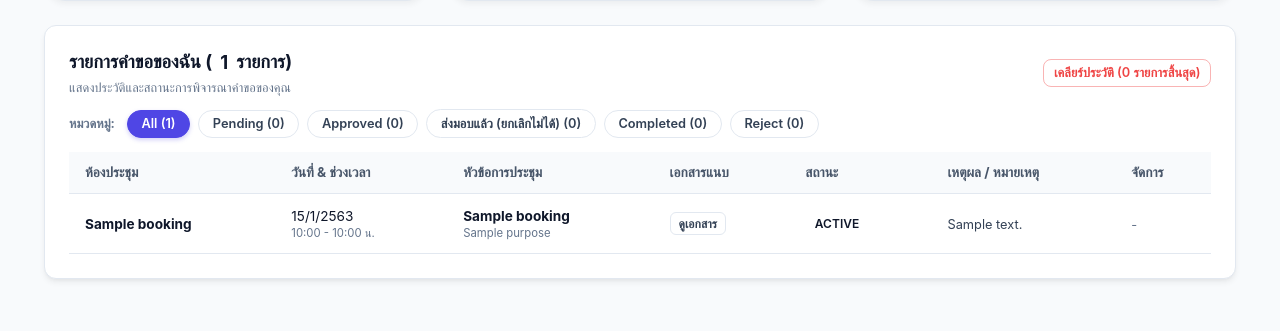
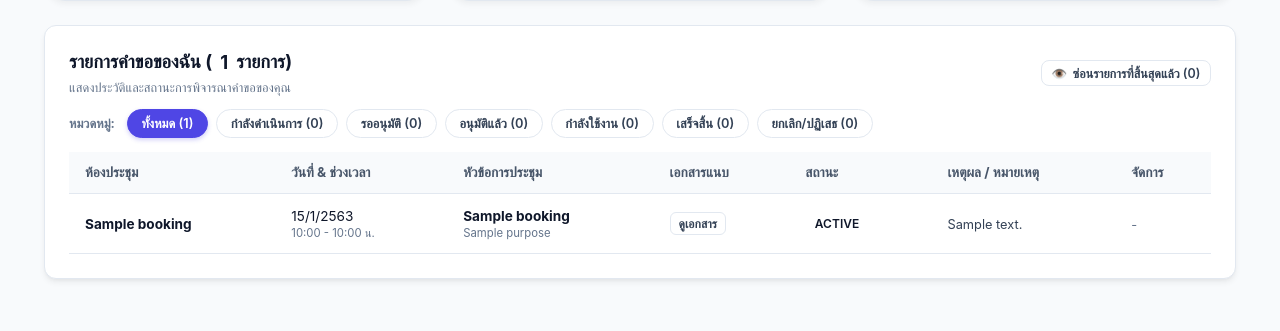
Before and after one commit to Ppthaii/roomreserve-web, a Node server app: template src/views/dashboard.ejs in a window 1280 px wide. Shown: the part 560-891 px from the top of the page. Run offline with Node 20, Linux system fonts and the light colour scheme; the template is opened without the code that fills it: most values are stand-ins (such as "Sample title", 1, 10 or a date in 2020).

Commit message:
refactor(ux): replace hard delete with soft hide toggle and active filter to preserve audit compliance

```diff
--- a/src/views/dashboard.ejs
+++ b/src/views/dashboard.ejs
@@ -694,35 +694,38 @@
           </div>
 
           <% if (myBookings.length > 0) { %>
-            <form action="/app/bookings/clear-history" method="POST" onsubmit="if (<%= finishedCount %> === 0) { alert('ไม่มีรายการประวัติที่สิ้นสุดแล้ว (เสร็จสิ้น/ยกเลิก/ปฏิเสธ) ให้เคลียร์'); return false; } return confirm('ยืนยันล้างประวัติคำขอที่สิ้นสุดแล้วจำนวน <%= finishedCount %> รายการ?');" style="margin: 0;">
-              <button type="submit" class="btn btn-outline btn-sm" style="color: var(--danger); border-color: rgba(239, 68, 68, 0.4); display: flex; align-items: center; gap: 0.35rem;" title="ล้างประวัติคำขอที่สิ้นสุดแล้ว (COMPLETED, CANCELLED, REJECTED)" <%= finishedCount === 0 ? 'disabled' : '' %>>
-                เคลียร์ประวัติ (<%= finishedCount %> รายการสิ้นสุด)
+            <div style="display: flex; align-items: center; gap: 0.5rem;">
+              <button type="button" id="btnToggleFinished" class="btn btn-outline btn-sm" onclick="toggleHideFinished()" style="font-size: 0.78rem; display: flex; align-items: center; gap: 0.35rem; color: var(--slate); border-color: var(--border);" title="ซ่อนหรือแสดงรายการประวัติที่สิ้นสุดแล้ว">
+                <span id="toggleFinishedIcon">👁️</span> <span id="toggleFinishedText">ซ่อนรายการที่สิ้นสุดแล้ว (<%= finishedCount %>)</span>
               </button>
-            </form>
+            </div>
           <% } %>
         </div>
 
-        <!-- แยกหมวดหมู่คำขอ (All, Pending, Approved, ส่งมอบแล้ว (ยกเลิกไม่ได้), Completed, Reject) -->
+        <!-- แยกหมวดหมู่คำขอ (ทั้งหมด, เฉพาะที่กำลังรอใช้, รออนุมัติ, อนุมัติแล้ว, กำลังใช้งาน, เสร็จสิ้น, ยกเลิก/ปฏิเสธ) -->
         <% if (myBookings.length > 0) { %>
           <div class="status-filter-group">
             <span style="font-size: 0.8rem; font-weight: 700; color: var(--muted); margin-right: 0.25rem;">หมวดหมู่:</span>
             <button type="button" class="status-filter-chip active" onclick="filterMyBookings('ALL', this)">
-              All (<%= myBookings.length %>)
+              ทั้งหมด (<%= myBookings.length %>)
+            </button>
+            <button type="button" class="status-filter-chip" onclick="filterMyBookings('ACTIVE', this)">
+              กำลังดำเนินการ (<%= pendingCount + approvedCount + inUseCount %>)
             </button>
             <button type="button" class="status-filter-chip" onclick="filterMyBookings('PENDING', this)">
-              Pending (<%= pendingCount %>)
+              รออนุมัติ (<%= pendingCount %>)
             </button>
             <button type="button" class="status-filter-chip" onclick="filterMyBookings('APPROVED', this)" title="อนุมัติแล้ว รอเข้าใช้งาน (ยังสามารถยกเลิกได้)">
-              Approved (<%= approvedCount %>)
+              อนุมัติแล้ว (<%= approvedCount %>)
             </button>
             <button type="button" class="status-filter-chip" onclick="filterMyBookings('IN_USE', this)" title="เจ้าหน้าที่กดส่งมอบห้องแล้ว ไม่สามารถยกเลิกคำขอได้">
-              ส่งมอบแล้ว (ยกเลิกไม่ได้) (<%= inUseCount %>)
+              กำลังใช้งาน (<%= inUseCount %>)
             </button>
             <button type="button" class="status-filter-chip" onclick="filterMyBookings('COMPLETED', this)" title="ใช้งานเสร็จสิ้นแล้ว">
-              Completed (<%= completedCount %>)
+              เสร็จสิ้น (<%= completedCount %>)
             </button>
             <button type="button" class="status-filter-chip" onclick="filterMyBookings('REJECT', this)">
-              Reject (<%= rejectCount %>)
+              ยกเลิก/ปฏิเสธ (<%= rejectCount %>)
             </button>
           </div>
         <% } %>
@@ -754,13 +757,14 @@
                   const bEndTime = new Date(b.end_time).toLocaleTimeString('th-TH', { hour: '2-digit', minute: '2-digit' });
 
                   let groupCategory = 'REJECT';
+                  let isFinished = false;
                   if (b.status === 'PENDING_APPROVAL') groupCategory = 'PENDING';
                   else if (b.status === 'APPROVED') groupCategory = 'APPROVED';
                   else if (b.status === 'IN_USE') groupCategory = 'IN_USE';
-                  else if (b.status === 'COMPLETED') groupCategory = 'COMPLETED';
-                  else if (['REJECTED', 'CANCELLED'].includes(b.status)) groupCategory = 'REJECT';
+                  else if (b.status === 'COMPLETED') { groupCategory = 'COMPLETED'; isFinished = true; }
+                  else if (['REJECTED', 'CANCELLED'].includes(b.status)) { groupCategory = 'REJECT'; isFinished = true; }
                 %>
-                  <tr class="my-booking-row" data-category="<%= groupCategory %>">
+                  <tr class="my-booking-row" data-category="<%= groupCategory %>" data-finished="<%= isFinished ? 'true' : 'false' %>">
                     <td><strong><%= b.room_name || ('ห้อง ' + b.room_id) %></strong></td>
                     <td>
                       <%= bDate %><br>
@@ -820,12 +824,12 @@
                         </form>
                       <% } else if (b.status === 'IN_USE') { %>
                         <span class="badge" style="background: rgba(239, 68, 68, 0.08); color: var(--danger); font-size: 0.72rem; padding: 0.25rem 0.5rem; border-radius: 6px; font-weight: 600; border: 1px solid rgba(239, 68, 68, 0.2);" title="เจ้าหน้าที่ส่งมอบห้องเรียบร้อยแล้ว ไม่สามารถยกเลิกได้">ส่งมอบแล้ว (ยกเลิกไม่ได้)</span>
-                      <% } else if (['COMPLETED', 'CANCELLED', 'REJECTED'].includes(b.status)) { %>
-                        <form action="/app/bookings/<%= b.booking_id %>/delete" method="POST" onsubmit="return confirm('ยืนยันลบรายการนี้ออกจากประวัติ?');" style="display:inline;">
-                          <button type="submit" class="btn btn-outline btn-xs" style="color: var(--muted); border-color: var(--border);" title="ลบรายการนี้ออกจากประวัติ">
-                            ลบ
-                          </button>
-                        </form>
+                      <% } else if (b.status === 'COMPLETED') { %>
+                        <span class="badge" style="background: rgba(16, 185, 129, 0.08); color: var(--success); font-size: 0.72rem; padding: 0.25rem 0.5rem; border-radius: 6px; font-weight: 600; border: 1px solid rgba(16, 185, 129, 0.2);">เสร็จสิ้น</span>
+                      <% } else if (b.status === 'CANCELLED') { %>
+                        <span class="badge" style="background: rgba(148, 163, 184, 0.1); color: var(--muted); font-size: 0.72rem; padding: 0.25rem 0.5rem; border-radius: 6px;">ยกเลิกแล้ว</span>
+                      <% } else if (b.status === 'REJECTED') { %>
+                        <span class="badge" style="background: rgba(239, 68, 68, 0.08); color: var(--danger); font-size: 0.72rem; padding: 0.25rem 0.5rem; border-radius: 6px;">ไม่อนุมัติ</span>
                       <% } else { %>
                         <span style="color: var(--muted); font-size: 0.8rem;">-</span>
                       <% } %>
@@ -1145,7 +1149,37 @@
       if (targetBtn) targetBtn.classList.add('active');
     }
 
-    // แยกหมวดหมู่คำขอของฉัน (All, Pending, Approved, Reject)
+    let isFinishedHidden = false;
+
+    // ซ่อนหรือแสดงรายการประวัติที่สิ้นสุดแล้ว (Soft Hide / No Delete)
+    function toggleHideFinished() {
+      isFinishedHidden = !isFinishedHidden;
+      const btn = document.getElementById('btnToggleFinished');
+      const icon = document.getElementById('toggleFinishedIcon');
+      const text = document.getElementById('toggleFinishedText');
+      const finishedCount = document.querySelectorAll('.my-booking-row[data-finished="true"]').length;
+
+      // Re-apply current active category filter
+      const activeChip = document.querySelector('.status-filter-chip.active');
+      const currentCat = activeChip ? activeChip.getAttribute('onclick').match(/'([^']+)'/)[1] : 'ALL';
+      filterMyBookings(currentCat, activeChip);
+
+      if (btn && icon && text) {
+        if (isFinishedHidden) {
+          icon.innerText = '🙈';
+          text.innerText = `แสดงรายการที่สิ้นสุด (${finishedCount})`;
+          btn.style.color = 'var(--primary)';
+          btn.style.borderColor = 'var(--primary)';
+        } else {
+          icon.innerText = '👁️';
+          text.innerText = `ซ่อนรายการที่สิ้นสุดแล้ว (${finishedCount})`;
+          btn.style.color = 'var(--slate)';
+          btn.style.borderColor = 'var(--border)';
+        }
+      }
+    }
+
+    // แยกหมวดหมู่คำขอของฉัน (ทั้งหมด, กำลังดำเนินการ, รออนุมัติ, อนุมัติแล้ว, กำลังใช้งาน, เสร็จสิ้น, ยกเลิก/ปฏิเสธ)
     function filterMyBookings(category, btn) {
       document.querySelectorAll('.status-filter-chip').forEach(c => c.classList.remove('active'));
       if (btn) btn.classList.add('active');
@@ -1154,12 +1188,19 @@
       const rows = document.querySelectorAll('.my-booking-row');
       rows.forEach(row => {
         const rowCat = row.getAttribute('data-category');
-        if (category === 'ALL' || rowCat === category) {
-          row.style.display = '';
-          visibleCount++;
-        } else {
-          row.style.display = 'none';
+        const isFin = row.getAttribute('data-finished') === 'true';
+
+        let show = false;
+        if (category === 'ALL') {
+          show = !isFinishedHidden || !isFin;
+        } else if (category === 'ACTIVE') {
+          show = !isFin;
+        } else if (rowCat === category) {
+          show = true;
         }
+
+        row.style.display = show ? '' : 'none';
+        if (show) visibleCount++;
       });
 
       const emptyRow = document.getElementById('myBookingsEmptyFilterRow');
```
